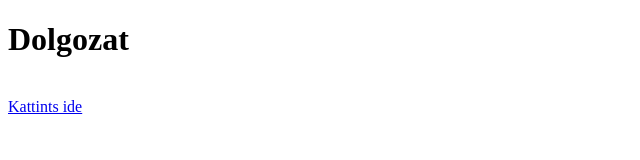
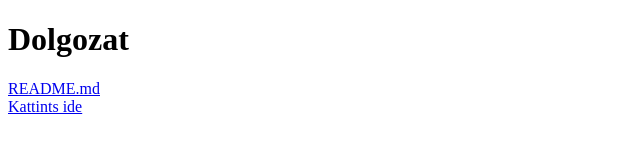
Before and after one commit to IamPartik/Dolgozat, a plain HTML site: page index.html in a window 1280 px wide. Shown: the whole page, without its empty margins (0-640 px from the left). Drawn offline with Linux system fonts and the light colour scheme.

Commit message:
Update index.html

```diff
--- a/index.html
+++ b/index.html
@@ -7,6 +7,7 @@
 </head>
 <body>
     <h1>Dolgozat</h1>
+    <a href="./README.md" target="_blank">README.md</a>
     <br>
     <a href="about.html">Kattints ide</a>
 </body>
```
